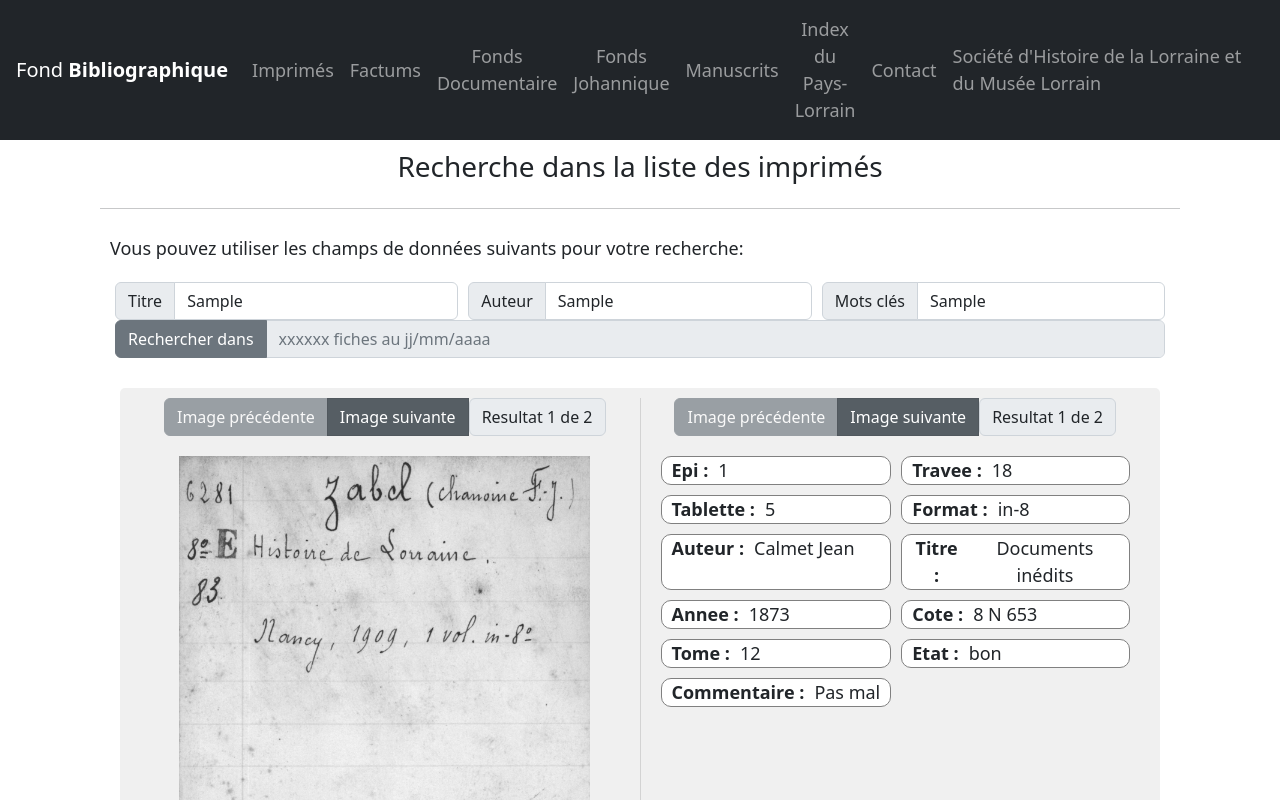
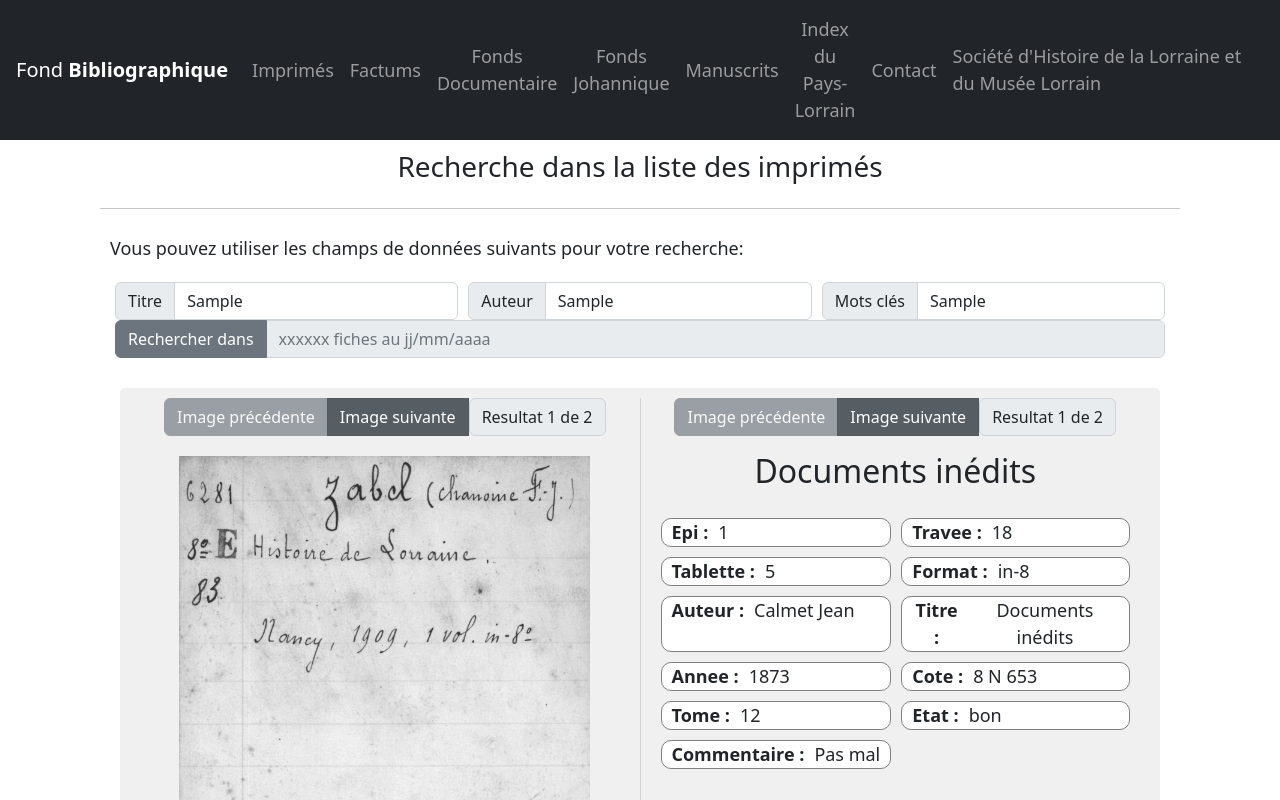
Before and after one commit to loicbefve/BiblioSHLML, a React (Vite) app: page /imprimes in a window 1280 px wide. Both pictures are taken after typing "Sample", "Sample", "Sample" into the empty fields and a click on the button "Rechercher dans". Shown: the top 800 px of the page. Built offline with nearby package versions, Linux system fonts and the light colour scheme.

Commit message:
Affichage du titre en gros. De plus on fait attention à ce que tous les types de retour contiennent au moins un attribut titre.

```diff
--- a/src/components/metadata/MetadataViewer.tsx
+++ b/src/components/metadata/MetadataViewer.tsx
@@ -17,6 +17,10 @@ const MetadatasWrapper = styled.div`
 `;
 
 const NavigationWrapper = styled.div``;
+
+const Title = styled.h2`
+  margin-top: 1rem;
+`;
 
 interface IProps {
   results: ImprimeResearchResult[];
@@ -65,6 +69,7 @@ function MetadataViewer({
           </InputGroup.Text>
         </ButtonGroup>
       </NavigationWrapper>
+      <Title>{currentResult.metadatas.titre}</Title>
       <MetadatasWrapper>
         {metadatas.map(([key, value]) => (
           <MetadataItem
--- a/src/utils/Types.ts
+++ b/src/utils/Types.ts
@@ -1,5 +1,6 @@
 export interface ResearchResult {
   metadatas: {
+    titre: string;
     [key: string]: string;
   };
   urls: string[];
```
